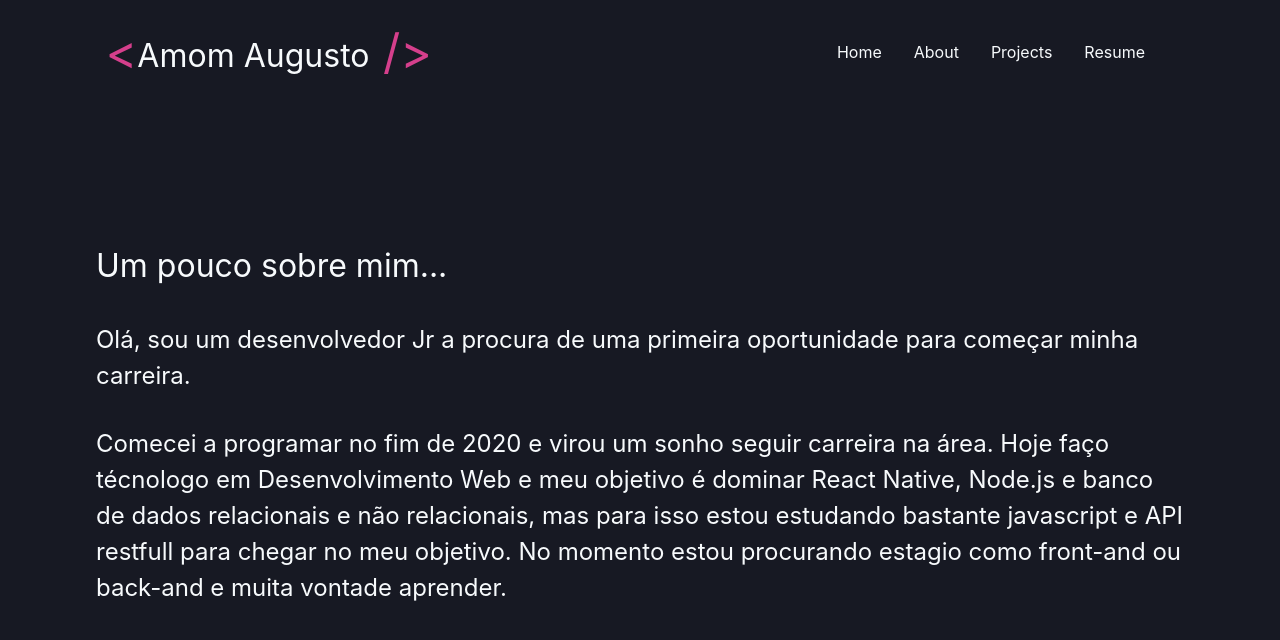
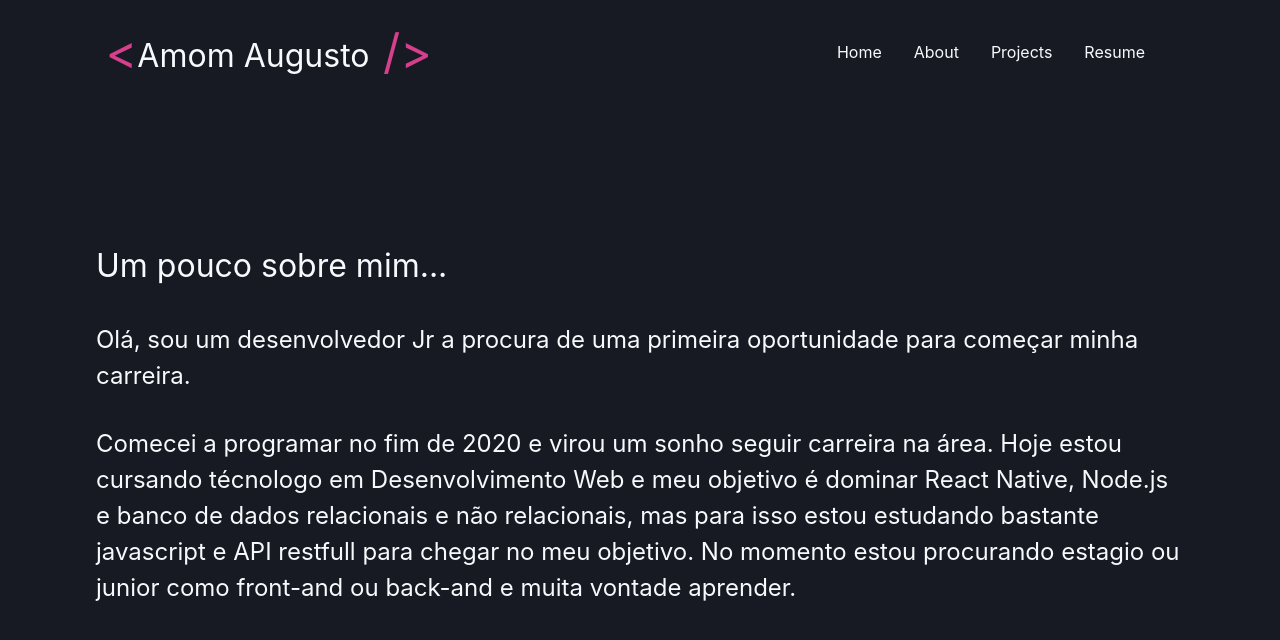
Before and after one commit to amomvga/portfolio-react, a Next.js app: page /about in a window 1280 px wide. Shown: the top 640 px of the page. Built offline with nearby package versions, Linux system fonts and the light colour scheme.

Commit message:
ajuste de links

```diff
--- a/src/components/Header/NavLinks.tsx
+++ b/src/components/Header/NavLinks.tsx
@@ -1,20 +1,17 @@
-import {
-  Flex,
-  Text,
-  Link as ChakraLink,
-  LinkProps as chakraLinkProps,
-} from "@chakra-ui/react";
+import { Flex, Text } from "@chakra-ui/react";
+import Link  from "next/link";
 
-interface NavLinksProps extends chakraLinkProps {
+interface NavLinksProps {
   children: string;
+  href: string;
 }
 
-export function NavLinks({ children, ...rest }: NavLinksProps) {
+export function NavLinks({ children, href, ...rest }: NavLinksProps) {
   return (
     <Flex alignItems="center">
-      <ChakraLink {...rest}>
+      <Link href={href} {...rest}>
         <Text p="4">{children}</Text>
-      </ChakraLink>
+      </Link>
     </Flex>
   );
 }
--- a/src/pages/about.tsx
+++ b/src/pages/about.tsx
@@ -16,11 +16,11 @@ function About() {
           </Text>
           <Text fontSize="x-large" p="4">
             Comecei a programar no fim de 2020 e virou um sonho seguir carreira
-            na área. Hoje faço técnologo em Desenvolvimento Web e meu objetivo é
+            na área. Hoje estou cursando técnologo em Desenvolvimento Web e meu objetivo é
             dominar React Native, Node.js e banco de dados relacionais e não
             relacionais, mas para isso estou estudando bastante javascript e API
             restfull para chegar no meu objetivo. No momento estou procurando
-            estagio como front-and ou back-and e muita vontade aprender.
+            estagio ou junior como front-and ou back-and e muita vontade aprender.
           </Text>
         </Box>
       </Flex>
```
